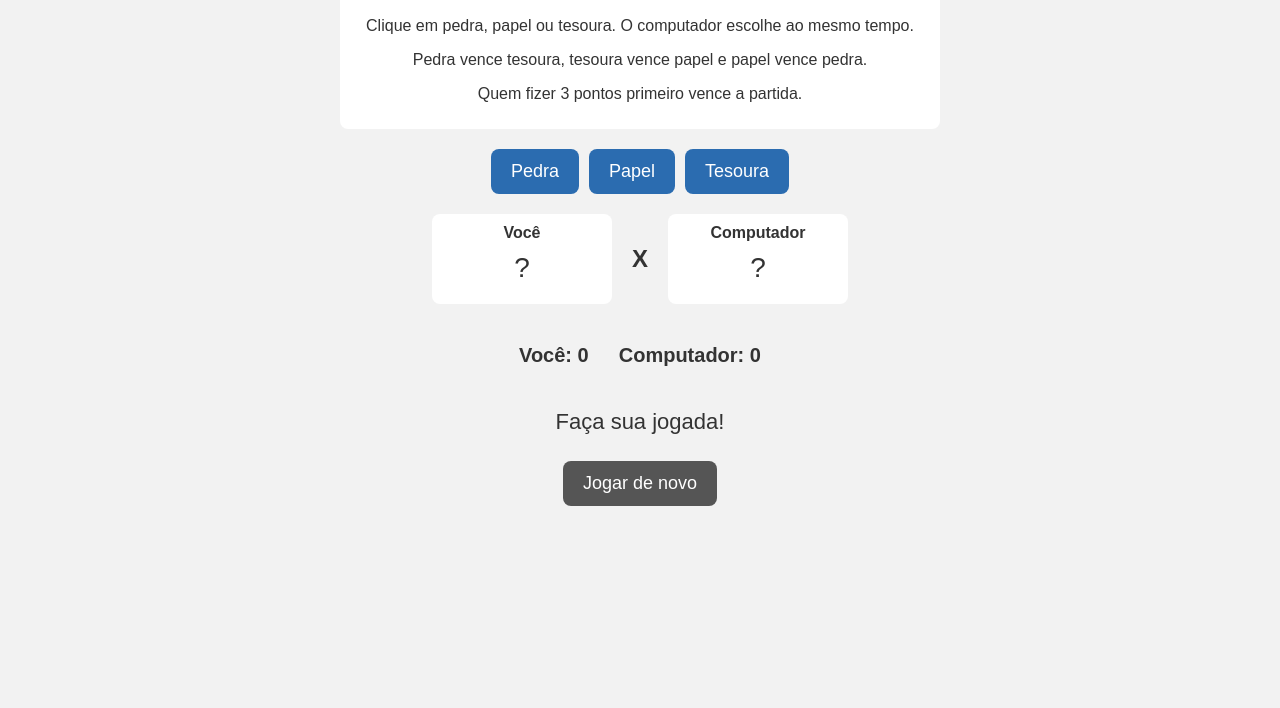
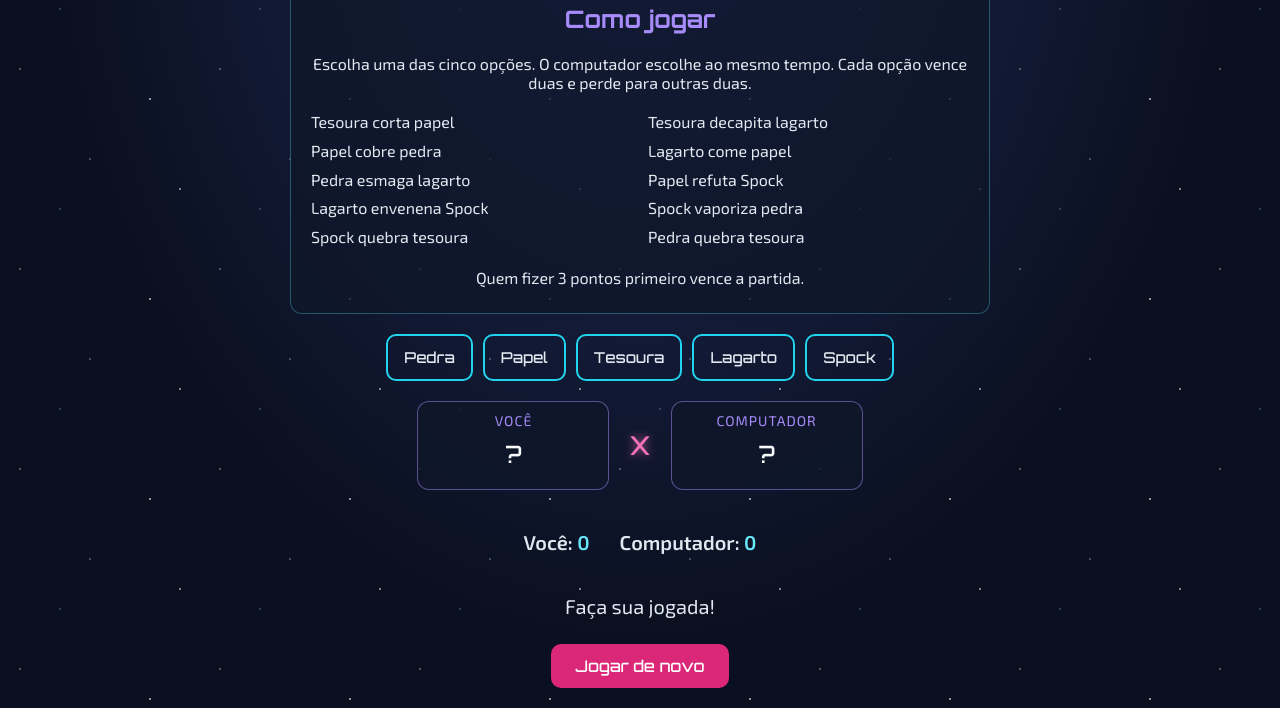
Before and after one commit to vanessalonardelli/pedra-papel-tesoura, a plain HTML site: page index.html in a window 1280 px wide. Shown: the part 161-869 px from the top of the page. Before the commit the page ends 800 px from the top, so only its background shows below. Drawn offline with Linux system fonts and the light colour scheme.

Commit message:
Adiciona lagarto e Spock e visual de ficção científica

```diff
--- a/css/estilo.css
+++ b/css/estilo.css
@@ -1,62 +1,89 @@
 body {
-  font-family: Arial, sans-serif;
-  background-color: #f2f2f2;
-  color: #333;
+  font-family: 'Exo 2', Arial, sans-serif;
+  color: #e2e8f0;
+  background-color: #0b1020;
+  background-image:
+    radial-gradient(1px 1px at 20px 30px, #ffffff, transparent),
+    radial-gradient(1px 1px at 90px 120px, #cbd5e1, transparent),
+    radial-gradient(1.5px 1.5px at 150px 60px, #ffffff, transparent),
+    radial-gradient(1px 1px at 60px 170px, #94a3b8, transparent),
+    radial-gradient(1.5px 1.5px at 180px 150px, #e2e8f0, transparent),
+    radial-gradient(ellipse at top, #1e2a5a 0%, #0b1020 65%);
+  background-size: 200px 200px, 200px 200px, 200px 200px, 200px 200px, 200px 200px, 100% 100%;
+  min-height: 100vh;
+  margin: 0;
+  padding: 20px;
   text-align: center;
-  max-width: 600px;
+  box-sizing: border-box;
+}
+
+main {
+  max-width: 700px;
   margin: 0 auto;
-  padding: 20px;
+}
+
+h1,
+h2 {
+  font-family: 'Orbitron', Arial, sans-serif;
+}
+
+h1 {
+  color: #67e8f9;
+  font-size: 30px;
+  letter-spacing: 2px;
+  text-shadow: 0 0 12px rgba(103, 232, 249, 0.6);
+}
+
+h2 {
+  color: #a78bfa;
 }
 
 .instrucoes {
-  background-color: #fff;
-  border-radius: 8px;
+  background-color: rgba(15, 23, 42, 0.75);
+  border: 1px solid rgba(103, 232, 249, 0.3);
+  border-radius: 12px;
   padding: 10px 20px;
   margin-bottom: 20px;
 }
 
+.regras {
+  list-style: none;
+  padding: 0;
+  columns: 2;
+  text-align: left;
+  line-height: 1.8;
+}
+
 .opcoes {
   display: flex;
+  flex-wrap: wrap;
   justify-content: center;
   gap: 10px;
   margin-bottom: 20px;
 }
 
-.botao-escolha,
-#botao-reiniciar {
-  font-size: 18px;
-  padding: 12px 20px;
-  border: none;
-  border-radius: 8px;
+.botao-escolha {
+  font-family: 'Orbitron', Arial, sans-serif;
+  font-size: 15px;
+  color: #e2e8f0;
+  background-color: transparent;
+  border: 2px solid #22d3ee;
+  border-radius: 10px;
+  padding: 12px 16px;
   cursor: pointer;
+  transition: background-color 0.2s, box-shadow 0.2s;
 }
 
-.botao-escolha {
-  background-color: #2b6cb0;
-  color: #fff;
+.botao-escolha:hover:not(:disabled) {
+  background-color: rgba(34, 211, 238, 0.15);
+  box-shadow: 0 0 14px rgba(34, 211, 238, 0.6);
 }
 
-.botao-escolha:hover {
-  background-color: #1e4e80;
+.botao-escolha:disabled {
+  opacity: 0.4;
+  cursor: not-allowed;
 }
 
-.placar {
-  display: flex;
-  justify-content: center;
-  gap: 30px;
-  font-size: 20px;
-  font-weight: bold;
-}
-
-#resultado {
-  font-size: 22px;
-  min-height: 30px;
-}
-
-#botao-reiniciar {
-  background-color: #555;
-  color: #fff;
-}
 .arena {
   display: flex;
   justify-content: center;
@@ -66,39 +93,94 @@ body {
 }
 
 .lado {
-  background-color: #fff;
-  border-radius: 8px;
-  width: 160px;
+  background-color: rgba(15, 23, 42, 0.8);
+  border: 1px solid rgba(167, 139, 250, 0.5);
+  border-radius: 12px;
+  width: 170px;
   padding: 10px;
 }
 
 .nome {
-  font-weight: bold;
+  color: #a78bfa;
+  font-size: 14px;
+  text-transform: uppercase;
+  letter-spacing: 1px;
   margin: 0;
 }
 
 .jogada {
-  font-size: 28px;
+  font-family: 'Orbitron', Arial, sans-serif;
+  font-size: 24px;
   text-transform: capitalize;
+  color: #f8fafc;
   margin: 10px 0;
 }
 
 .versus {
-  font-size: 24px;
-  font-weight: bold;
+  font-family: 'Orbitron', Arial, sans-serif;
+  font-size: 26px;
+  color: #f472b6;
+  text-shadow: 0 0 10px rgba(244, 114, 182, 0.7);
 }
-.botao-escolha:disabled {
-  background-color: #999;
-  cursor: not-allowed;
+
+.placar {
+  display: flex;
+  justify-content: center;
+  gap: 30px;
+  font-size: 20px;
+  font-weight: 600;
 }
+
+.placar span {
+  color: #67e8f9;
+}
+
+#resultado {
+  font-size: 20px;
+  min-height: 30px;
+}
+
+#botao-reiniciar {
+  font-family: 'Orbitron', Arial, sans-serif;
+  font-size: 16px;
+  color: #fff;
+  background-color: #db2777;
+  border: none;
+  border-radius: 10px;
+  padding: 12px 24px;
+  cursor: pointer;
+}
+
+#botao-reiniciar:hover {
+  background-color: #ec4899;
+}
+
 .vitoria {
-  color: #2f855a;
+  color: #4ade80;
 }
 
 .derrota {
-  color: #c53030;
+  color: #f87171;
 }
 
 .empate {
-  color: #718096;
+  color: #94a3b8;
 }
+
+@media (max-width: 500px) {
+  h1 {
+    font-size: 22px;
+  }
+
+  .regras {
+    columns: 1;
+  }
+
+  .lado {
+    width: 130px;
+  }
+
+  .jogada {
+    font-size: 18px;
+  }
+}
--- a/index.html
+++ b/index.html
@@ -3,18 +3,33 @@
 <head>
   <meta charset="UTF-8">
   <meta name="viewport" content="width=device-width, initial-scale=1.0">
-  <title>Pedra, Papel e Tesoura</title>
+  <title>Pedra, Papel, Tesoura, Lagarto, Spock</title>
+  <link rel="icon" href="data:,">
+  <link rel="preconnect" href="https://fonts.googleapis.com">
+  <link rel="preconnect" href="https://fonts.gstatic.com" crossorigin>
+  <link href="https://fonts.googleapis.com/css2?family=Orbitron:wght@500;700&family=Exo+2:wght@400;600&display=swap" rel="stylesheet">
   <link rel="stylesheet" href="css/estilo.css">
-  <link rel="icon" href="data:,">
 </head>
 <body>
 
-   <h1>Pedra, Papel e Tesoura</h1>
+  <main>
+    <h1>Pedra, Papel, Tesoura, Lagarto, Spock</h1>
 
     <section class="instrucoes">
       <h2>Como jogar</h2>
-    <p>Clique em pedra, papel ou tesoura. O computador escolhe ao mesmo tempo.</p>
-    <p>Pedra vence tesoura, tesoura vence papel e papel vence pedra.</p>
+      <p>Escolha uma das cinco opções. O computador escolhe ao mesmo tempo. Cada opção vence duas e perde para outras duas.</p>
+      <ul class="regras">
+        <li>Tesoura corta papel</li>
+        <li>Papel cobre pedra</li>
+        <li>Pedra esmaga lagarto</li>
+        <li>Lagarto envenena Spock</li>
+        <li>Spock quebra tesoura</li>
+        <li>Tesoura decapita lagarto</li>
+        <li>Lagarto come papel</li>
+        <li>Papel refuta Spock</li>
+        <li>Spock vaporiza pedra</li>
+        <li>Pedra quebra tesoura</li>
+      </ul>
       <p>Quem fizer 3 pontos primeiro vence a partida.</p>
     </section>
 
@@ -22,6 +37,8 @@
       <button class="botao-escolha" data-escolha="pedra">Pedra</button>
       <button class="botao-escolha" data-escolha="papel">Papel</button>
       <button class="botao-escolha" data-escolha="tesoura">Tesoura</button>
+      <button class="botao-escolha" data-escolha="lagarto">Lagarto</button>
+      <button class="botao-escolha" data-escolha="spock">Spock</button>
     </section>
 
     <section class="arena">
@@ -44,6 +61,7 @@
     <p id="resultado">Faça sua jogada!</p>
 
     <button id="botao-reiniciar">Jogar de novo</button>
+  </main>
 
   <script src="js/jogo.js"></script>
 </body>
--- a/js/jogo.js
+++ b/js/jogo.js
@@ -1,14 +1,24 @@
-const opcoes = ['pedra', 'papel', 'tesoura'];
-
-function escolhaDoComputador() {
-  const indice = Math.floor(Math.random() * opcoes.length);
-  return opcoes[indice];
-}
+const opcoes = ['pedra', 'papel', 'tesoura', 'lagarto', 'spock'];
 
 const regras = {
-  pedra: 'tesoura',
-  papel: 'pedra',
-  tesoura: 'papel'
+  pedra: ['tesoura', 'lagarto'],
+  papel: ['pedra', 'spock'],
+  tesoura: ['papel', 'lagarto'],
+  lagarto: ['spock', 'papel'],
+  spock: ['tesoura', 'pedra']
+};
+
+const acoes = {
+  'tesoura-papel': 'Tesoura corta papel',
+  'papel-pedra': 'Papel cobre pedra',
+  'pedra-lagarto': 'Pedra esmaga lagarto',
+  'lagarto-spock': 'Lagarto envenena Spock',
+  'spock-tesoura': 'Spock quebra tesoura',
+  'tesoura-lagarto': 'Tesoura decapita lagarto',
+  'lagarto-papel': 'Lagarto come papel',
+  'papel-spock': 'Papel refuta Spock',
+  'spock-pedra': 'Spock vaporiza pedra',
+  'pedra-tesoura': 'Pedra quebra tesoura'
 };
 
 const placar = {
@@ -18,10 +28,15 @@ const placar = {
 
 const pontosParaVencer = 3;
 
+function escolhaDoComputador() {
+  const indice = Math.floor(Math.random() * opcoes.length);
+  return opcoes[indice];
+}
+
 function verificarVencedor(jogador, computador) {
   if (jogador === computador) {
     return 'empate';
-  } else if (regras[jogador] === computador) {
+  } else if (regras[jogador].includes(computador)) {
     return 'jogador';
   } else {
     return 'computador';
@@ -88,11 +103,11 @@ function jogarRodada(escolhaJogador) {
     mudarCorResultado('empate');
   } else if (vencedor === 'jogador') {
     placar.jogador++;
-    textoResultado.textContent = 'Você venceu! ' + escolhaJogador + ' vence ' + escolhaComputador + '.';
+    textoResultado.textContent = 'Você venceu! ' + acoes[escolhaJogador + '-' + escolhaComputador] + '.';
     mudarCorResultado('vitoria');
   } else {
     placar.computador++;
-    textoResultado.textContent = 'Você perdeu! ' + escolhaComputador + ' vence ' + escolhaJogador + '.';
+    textoResultado.textContent = 'Você perdeu! ' + acoes[escolhaComputador + '-' + escolhaJogador] + '.';
     mudarCorResultado('derrota');
   }
 
```
Lines whose indentation alone changed are shown as unchanged.
